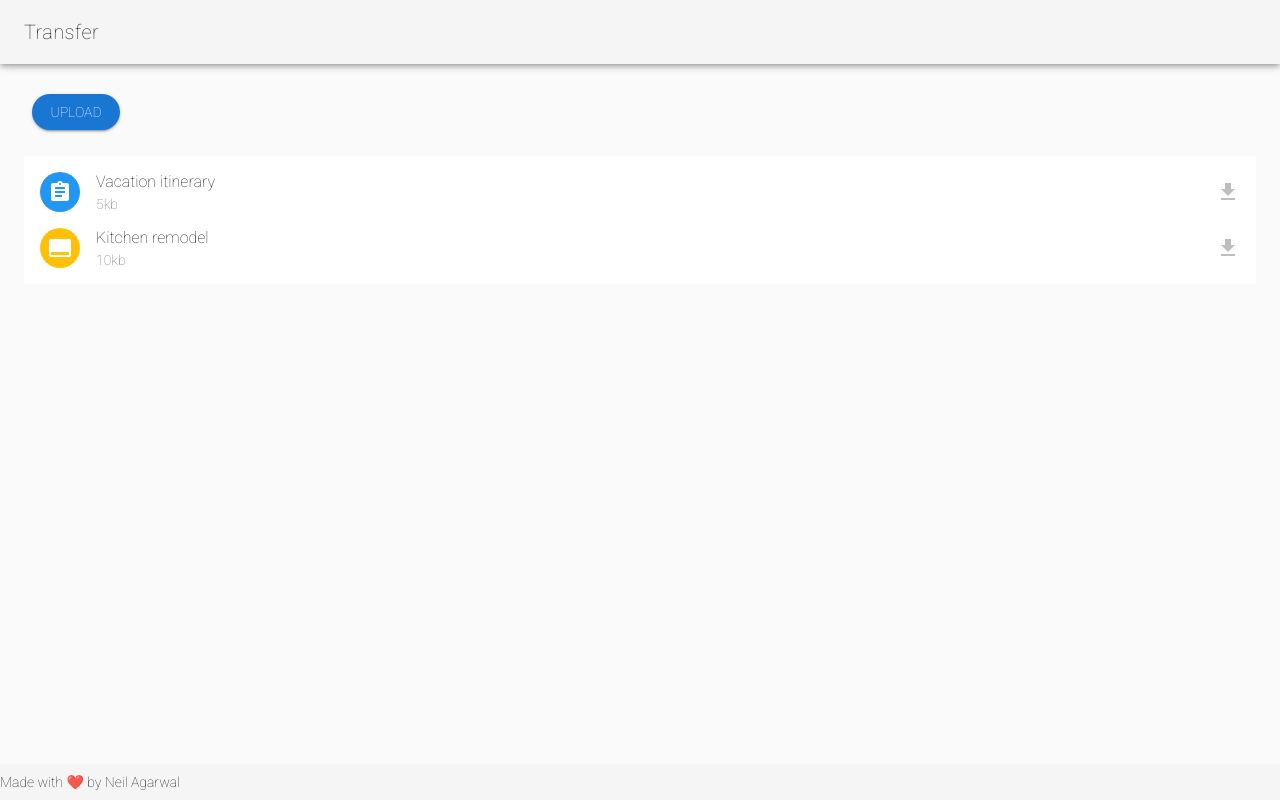
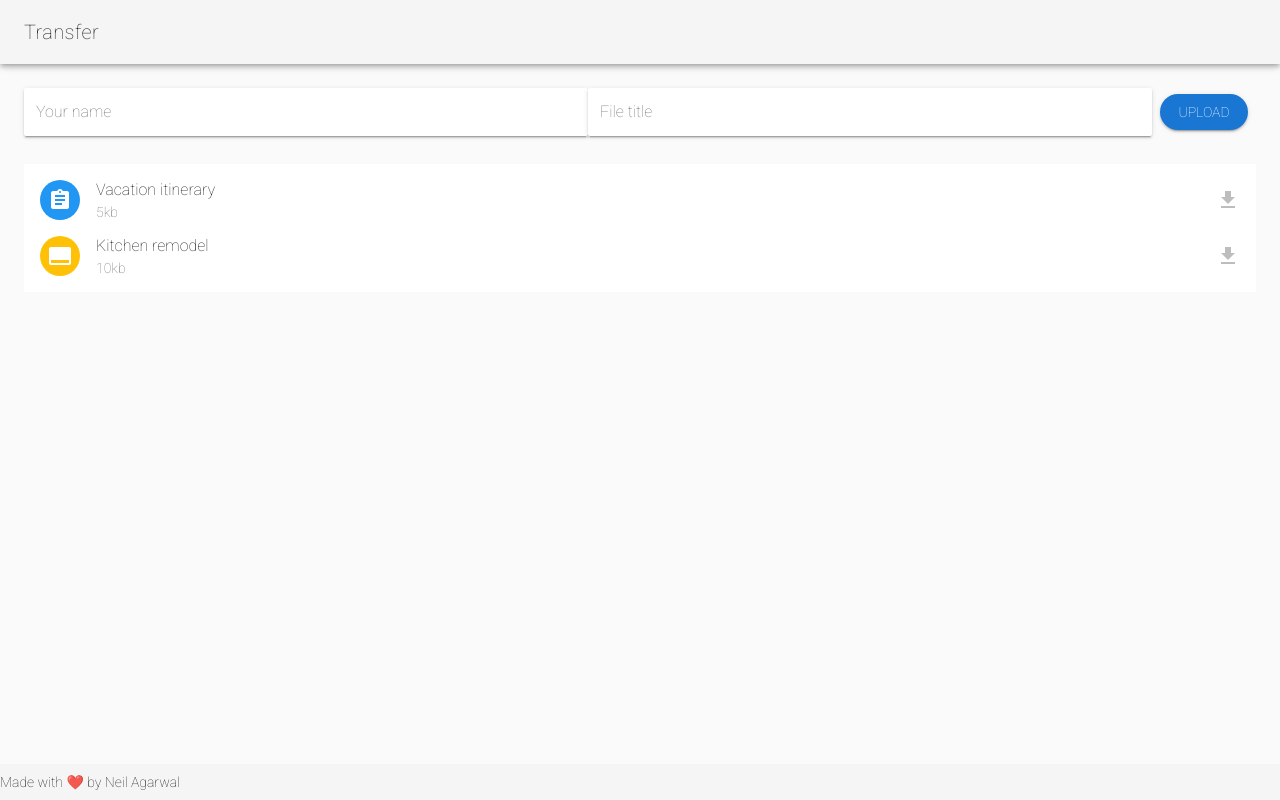
Before and after one commit to regalstreak/transfer, a Vue app: page /#/ in a window 1280 px wide. Built offline with nearby package versions, Linux system fonts and the light colour scheme; no server answers; what vuefire would draw is missing.

Commit message:
transfer: Uploading works

```diff
--- a/src/components/HomeView/HomeView.vue
+++ b/src/components/HomeView/HomeView.vue
@@ -4,11 +4,24 @@
       <v-layout column>
 
         <v-layout row >
-          <v-btn round raised color="primary" dark @click="uploadFile">Upload</v-btn>
+          <v-text-field
+            v-model="newFile.yourName"
+            label="Your name"
+            single-line
+            solo
+            />
+
+          <v-text-field
+            v-model="newFile.title"
+            label="File title"
+            single-line
+            solo
+            />
+          <v-btn round raised color="primary" dark @click="onPickFile">Upload</v-btn>
           <input type="file" style="display: none" ref="fileInput" @change="onFilePicked" />
         </v-layout>
 
-        <v-layout column style="margin-top: 20px">
+        <v-layout column >
             <v-list light>
 
                 <v-list-tile
@@ -43,7 +56,7 @@
 </template>
 
 <script>
-import { db } from "../../config/db.js";
+import { db, storage } from "../../config/db.js";
 export default {
   // firebase: {
   //   fileRef: db.ref("uploadedFiles")
@@ -52,8 +65,10 @@ export default {
     return {
       file: null,
       newFile: {
+        yourName: "",
         url: "",
-        title: ""
+        title: "",
+        fileName: ""
       },
       testFiles: [
         {
@@ -79,27 +94,27 @@ export default {
       this.$refs.fileInput.click();
     },
     onFilePicked(event) {
-      const browserFiles = event.target.files;
-      let filename = browserFiles[0].name;
-      if (filename.lastIndexOf(".") <= 0) {
+      let browserFiles = event.target.files;
+
+      if (browserFiles[0].name.lastIndexOf(".") <= 0) {
         return alert("Please add a valid file (No extension exception)");
       }
-      // const fileReader = new FileReader();
-      // fileReader.addEventListener("load", () => {
-      //   this.fileUrl = fileReader.result;
-      // });
-      // fileReader.readAsDataURL(files[0]);
 
       this.file = browserFiles[0];
-    },
-    uploadFile() {
-      // if (!this.file) {
-      //   return;
-      // }
-      let filesRef = db.ref("uploadedFiles");
+
+      this.newFile.fileName = this.file.name;
+
+      this.$refs.fileInput.addEventListener("change", () => {
+        let storageRef = storage.ref(this.file.name);
+        storageRef.put(this.file);
+      });
+
+      let filesRef = db.ref(this.newFile.yourName);
       filesRef.push({
-        url: "testurl",
-        title: "Testtitle"
+        name: this.newFile.yourName,
+        url: this.newFile.url,
+        title: this.newFile.title,
+        fileName: this.newFile.fileName
       });
       alert("Pushed");
     }
--- a/src/config/db.js
+++ b/src/config/db.js
@@ -2,4 +2,6 @@ import { config } from "./firebaseconf";
 import Firebase from "firebase";
 
 let app = Firebase.initializeApp(config);
-export const db = app.database();
+const db = app.database();
+const storage = app.storage();
+export { db, storage };
```
